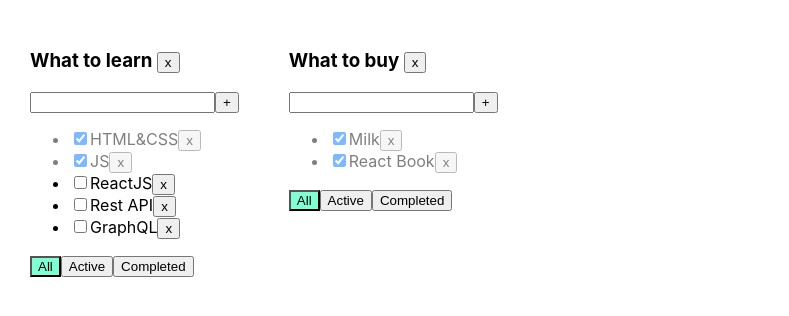
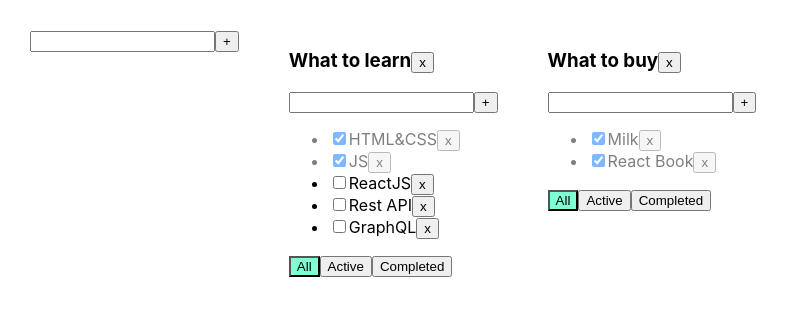
Before and after one commit to Taitanos/Todolist, a React (Create React App) app: page / in a window 1280 px wide. Shown: the top 316 px of the page, without its empty margins (0-789 px from the left). Built offline with nearby package versions, Linux system fonts and the light colour scheme.

Commit message:
added AddItemForm.tsx and EditableSpan.tsx

```diff
--- /dev/null
+++ b/src/AddItemForm.tsx
@@ -0,0 +1,41 @@
+import React, {ChangeEvent, KeyboardEvent, useState} from "react";
+
+type AddItemFormPropsType = {
+    addItem: (title: string) => void
+}
+
+function AddItemForm(props: AddItemFormPropsType) {
+    const [title, setTitle] = useState("")
+    const [error, setError] = useState<null | string>(null)
+
+    const addItem = () => {
+        if (title.trim() !== "") {
+            props.addItem(title);
+            setTitle("");
+        } else {
+            setError("Title is required");
+        }
+    }
+
+    const onChangeHandler = (e: ChangeEvent<HTMLInputElement>) => {
+        setTitle(e.currentTarget.value);
+    }
+    const onKeyPressHandler = (e: KeyboardEvent<HTMLInputElement>) => {
+        setError(null);
+        if (e.charCode === 13) {
+            addItem()
+        }
+    }
+
+    return <div>
+        <input value={title}
+               onChange={onChangeHandler}
+               onKeyPress={onKeyPressHandler}
+               className={error ? "error" : ""}
+        />
+        <button onClick={addItem}>+</button>
+        {error && <div className="error-message">{error}</div>}
+    </div>
+}
+
+export default AddItemForm;
--- a/src/App.tsx
+++ b/src/App.tsx
@@ -2,6 +2,7 @@
 import './App.css';
 import Todolist, {TaskType} from "./Todolist";
 import {v1} from "uuid";
+import AddItemForm from "./AddItemForm";
 
 export type FilterValuesType = "all" | "active" | "completed";
 
@@ -69,14 +70,42 @@
         setTasks({...tasks})
     }
 
+    function ChangeTitleStatus(taskID: string, title: string, todolistId: string) {
+        let todolistTasks = tasks[todolistId]
+        let task = todolistTasks.find(t => t.id === taskID);
+        if (task) {
+            task.title = title
+        }
+        setTasks({...tasks})
+    }
+
+    function changeTodolistTitle(newTitle: string, todolistId: string) {
+        let todolist = todolists.find(tl => tl.id === todolistId)
+        if (todolist) {
+            todolist.title = newTitle
+            setTodolists([...todolists])
+        }
+    }
+
     function removeTodolist(id: string) {
         setTodolists(todolists.filter(tl => tl.id !== id))
         delete tasks[id]
         setTasks({...tasks})
     }
 
+    function addTodolist(title:string) {
+        let newTodoListId = v1()
+        let newTodolist: TodolistType = {id: newTodoListId, title:title, filter:'all'}
+        setTodolists([newTodolist, ...todolists])
+        setTasks({
+            ...tasks,
+            [newTodoListId]:[],
+        })
+    }
+
     return (
         <div className="App">
+            <AddItemForm addItem={addTodolist}/>
             {
                 todolists.map(tl => {
                     let allTodolistTasks = tasks[tl.id]
@@ -97,9 +126,11 @@
                         removeTask={removeTask}
                         changeFilter={changeFilter}
                         addTask={addTask}
-                        ChangeTasksStatus={ChangeStatus}
+                        changeTasksStatus={ChangeStatus}
+                        changeTasksTitle={ChangeTitleStatus}
                         filter={tl.filter}
                         removeTodolist={removeTodolist}
+                        changeTodolistTitle={changeTodolistTitle}
                     />
                 })
             }
--- /dev/null
+++ b/src/EditableSpan.tsx
@@ -0,0 +1,31 @@
+import React, {ChangeEvent, useState} from "react";
+
+type EditableSpanPropsType = {
+    title: string
+    onChange: (newValue: string) => void
+}
+
+function EditableSpan(props: EditableSpanPropsType) {
+
+    let [editMode, setEditMode] = useState(false)
+    let [title, setTitle] = useState("")
+
+    const activeEditMode = () => {
+        setEditMode(true)
+        setTitle(props.title)
+    }
+    const activeViewMode = () => {
+        setEditMode(false)
+        props.onChange(title)
+    }
+
+    const onChangeTitleHandler = (e: ChangeEvent<HTMLInputElement>) => {
+        setTitle(e.currentTarget.value);
+    }
+
+    return editMode
+        ? <input value={title} onChange={onChangeTitleHandler} autoFocus onBlur={activeViewMode}/>
+        : <span onDoubleClick={activeEditMode}>{props.title}</span>
+}
+
+export default EditableSpan;
--- a/src/Todolist.tsx
+++ b/src/Todolist.tsx
@@ -1,5 +1,7 @@
-import React, {ChangeEvent, KeyboardEvent, useState} from "react";
+import React, {ChangeEvent} from "react";
 import {FilterValuesType} from "./App";
+import AddItemForm from "./AddItemForm";
+import EditableSpan from "./EditableSpan";
 
 
 export type TaskType = {
@@ -12,35 +14,29 @@
     title: string
     tasks: Array<TaskType>
     removeTask: (tasks: string, todolistId: string) => void
-    changeFilter: (value: FilterValuesType, todolistID:string) => void
+    changeFilter: (value: FilterValuesType, todolistID: string) => void
     addTask: (title: string, todolistId: string) => void
-    ChangeTasksStatus: (taskID: string, isDone: boolean, todolistId: string) => void
+    changeTasksStatus: (taskID: string, isDone: boolean, todolistId: string) => void
+    changeTasksTitle: (taskID: string, title: string, todolistId: string) => void
     filter: FilterValuesType
     removeTodolist: (id: string) => void
+    changeTodolistTitle: (newTitle: string, todolistId: string) => void
 }
 
 const Todolist = (props: PropsType) => {
 
-    const [newTaskTitle, setNewTaskTitle] = useState("")
-    const [error, setError] = useState<null | string>(null)
+    const addTask = (title: string) => {
+        props.addTask(title, props.todoId)
+    }
 
-    const addTask = () => {
-        if (newTaskTitle.trim() !== "") {
-            props.addTask(newTaskTitle.trim(), props.todoId);
-            setNewTaskTitle("");
-        } else {
-            setError("Title is required");
-        }
+    const onRemoveTodolist = () => {
+        props.removeTodolist(props.todoId)
     }
-    const onNewTitleChangeHandler = (e: ChangeEvent<HTMLInputElement>) => {
-        setNewTaskTitle(e.currentTarget.value);
+
+    const changeTodolistTitle = (newTitle: string) => {
+        props.changeTodolistTitle(newTitle, props.todoId)
     }
-    const onKeyPressHandler = (e: KeyboardEvent<HTMLInputElement>) => {
-        setError(null);
-        if (e.charCode === 13) {
-            addTask()
-        }
-    }
+
     const onAllClickHandler = () => {
         props.changeFilter("all", props.todoId)
     }
@@ -51,35 +47,27 @@
         props.changeFilter("completed", props.todoId)
     }
 
-    const onRemoveTodolist = () => {
-        props.removeTodolist(props.todoId)
-    }
-
     return <div>
-        <h3>{props.title} <button onClick={onRemoveTodolist}>x</button> </h3>
-        <div>
-            <input value={newTaskTitle}
-                   onChange={onNewTitleChangeHandler}
-                   onKeyPress={onKeyPressHandler}
-                   className={error ? "error" : ""}
-            />
-            <button onClick={addTask}>+</button>
-            {error && <div className="error-message">{error}</div>}
-        </div>
+        <h3>
+            <EditableSpan title={props.title} onChange={changeTodolistTitle}/>
+            <button onClick={onRemoveTodolist}>x</button>
+        </h3>
+        <AddItemForm addItem={addTask}/>
         <ul>
             {
                 props.tasks.map(t => {
                     const onRemoveHandler = () => {
                         props.removeTask(t.id, props.todoId)
                     }
-                    const OnChangeHandler = (e: ChangeEvent<HTMLInputElement>) => {
-                        props.ChangeTasksStatus(t.id, e.currentTarget.checked, props.todoId)
+                    const OnChangeStatusHandler = (e: ChangeEvent<HTMLInputElement>) => {
+                        props.changeTasksStatus(t.id, e.currentTarget.checked, props.todoId)
+                    }
+                    const OnChangeTitleHandler = (newValue: string) => {
+                        props.changeTasksTitle(t.id,newValue,props.todoId)
                     }
                     return <li key={t.id} className={t.isDone ? "is-done" : ""}>
-                        <input type={"checkbox"}
-                               onChange={OnChangeHandler}
-                               checked={t.isDone}/>
-                        <span>{t.title}</span>
+                        <input type={"checkbox"} onChange={OnChangeStatusHandler} checked={t.isDone}/>
+                        <EditableSpan title={t.title} onChange={OnChangeTitleHandler}/>
                         <button onClick={onRemoveHandler}>x
                         </button>
                     </li>
```
